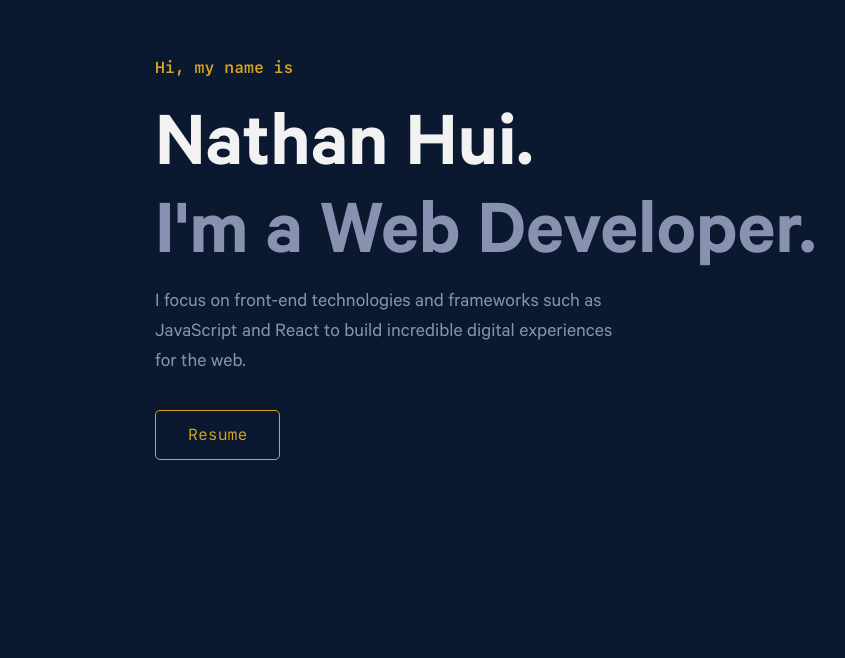
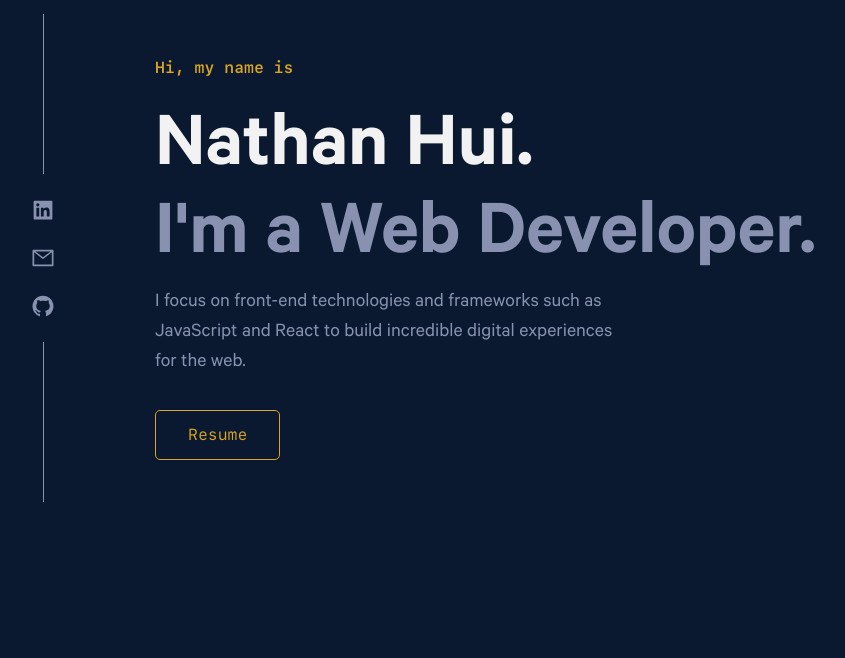
Before and after one commit to nhui98/portfoliov2, a Next.js app: page / in a window 1280 px wide. Shown: the part 142-800 px from the top of the page, without its empty margins (13-858 px from the left). Built offline with nearby package versions, Linux system fonts and the light colour scheme.

Commit message:
side bar component on large screen

```diff
--- a/components/Layout/Layout.module.scss
+++ b/components/Layout/Layout.module.scss
@@ -8,6 +8,16 @@
   width: 100vw;
   min-width: 300px;
   background-color: v.$color-navy;
+
+  .sidebar {
+    display: flex;
+    align-items: center;
+    justify-content: center;
+    height: 100%;
+    position: fixed;
+    left: 0;
+    width: 7rem;
+  }
 
   .header {
     display: flex;
@@ -50,4 +60,28 @@
       z-index: 1;
     }
   }
+
+  .footer {
+    display: none;
+  }
 }
+
+@media (max-width: 992px) {
+  .layout {
+    .sidebar {
+      width: 5rem;
+    }
+  }
+}
+
+@media (max-width: 768px) {
+  .layout {
+    .sidebar {
+      display: none;
+    }
+
+    .footer {
+      display: flex;
+    }
+  }
+}
--- a/components/Layout/Layout.tsx
+++ b/components/Layout/Layout.tsx
@@ -1,5 +1,7 @@
 import { ReactNode, useEffect, useRef, useState } from "react";
+import Footer from "../Footer/Footer";
 import Navbar, { Flyout } from "../Navbar/Navbar";
+import Sidebar from "../Sidebar/Sidebar";
 import s from "./Layout.module.scss";
 
 export default function Layout({ children }: { children: ReactNode }) {
@@ -32,6 +34,9 @@ export default function Layout({ children }: { children: ReactNode }) {
   return (
     <div className={s.layout}>
       <Flyout flyoutActive={flyoutActive} closeFlyout={closeFlyout} />
+      <div className={s.sidebar}>
+        <Sidebar />
+      </div>
       <button
         className={`${s.overlay} ${flyoutActive && s.active}`}
         onClick={closeFlyout}
@@ -42,6 +47,9 @@ export default function Layout({ children }: { children: ReactNode }) {
       <main className={`${s.content} ${flyoutActive && s.active}`}>
         {children}
       </main>
+      <footer className={s.footer}>
+        <Footer />
+      </footer>
     </div>
   );
 }
--- /dev/null
+++ b/components/Sidebar/Sidebar.module.scss
@@ -0,0 +1,33 @@
+@use "../../styles/variables" as v;
+
+.sidebar {
+  display: flex;
+  flex-direction: column;
+  align-items: center;
+  row-gap: 1.5rem;
+
+  .socials {
+    display: flex;
+    flex-direction: column;
+    row-gap: 1.5rem;
+
+    .social {
+      font-size: 1.5rem;
+      color: v.$color-grey;
+      cursor: pointer;
+      transition: color 0.5s, transform 0.5s;
+
+      &:hover {
+        color: v.$color-gold;
+        transform: translateY(-5px);
+      }
+    }
+  }
+
+  .line {
+    display: flex;
+    width: 1px;
+    min-height: 10rem;
+    background-color: v.$color-grey;
+  }
+}
--- /dev/null
+++ b/components/Sidebar/Sidebar.tsx
@@ -0,0 +1,39 @@
+import Link from "next/link";
+import { AiFillLinkedin, AiOutlineMail, AiFillGithub } from "react-icons/ai";
+import s from "./Sidebar.module.scss";
+
+export const data = [
+  {
+    id: 1,
+    icon: AiFillLinkedin,
+    href: "https://www.linkedin.com/in/nathan-hui/",
+  },
+  {
+    id: 2,
+    icon: AiOutlineMail,
+    href: "mailto:hui.nathan9@gmail.com",
+  },
+  {
+    id: 3,
+    icon: AiFillGithub,
+    href: "https://github.com/nhui98",
+  },
+];
+
+export default function Sidebar() {
+  return (
+    <div className={s.sidebar}>
+      <div className={s.line} />
+      <div className={s.socials}>
+        {data.map(({ href, icon: Icon, id }) => (
+          <Link href={href} passHref key={id}>
+            <a className={s.social} target="_blank" rel="noopener noreferrer">
+              <Icon />
+            </a>
+          </Link>
+        ))}
+      </div>
+      <div className={s.line} />
+    </div>
+  );
+}
--- a/styles/index.module.scss
+++ b/styles/index.module.scss
@@ -9,7 +9,7 @@
 
 @media (max-width: 992px) {
   .home {
-    padding: 0 4rem;
+    padding: 0 6rem;
   }
 }
 
```
